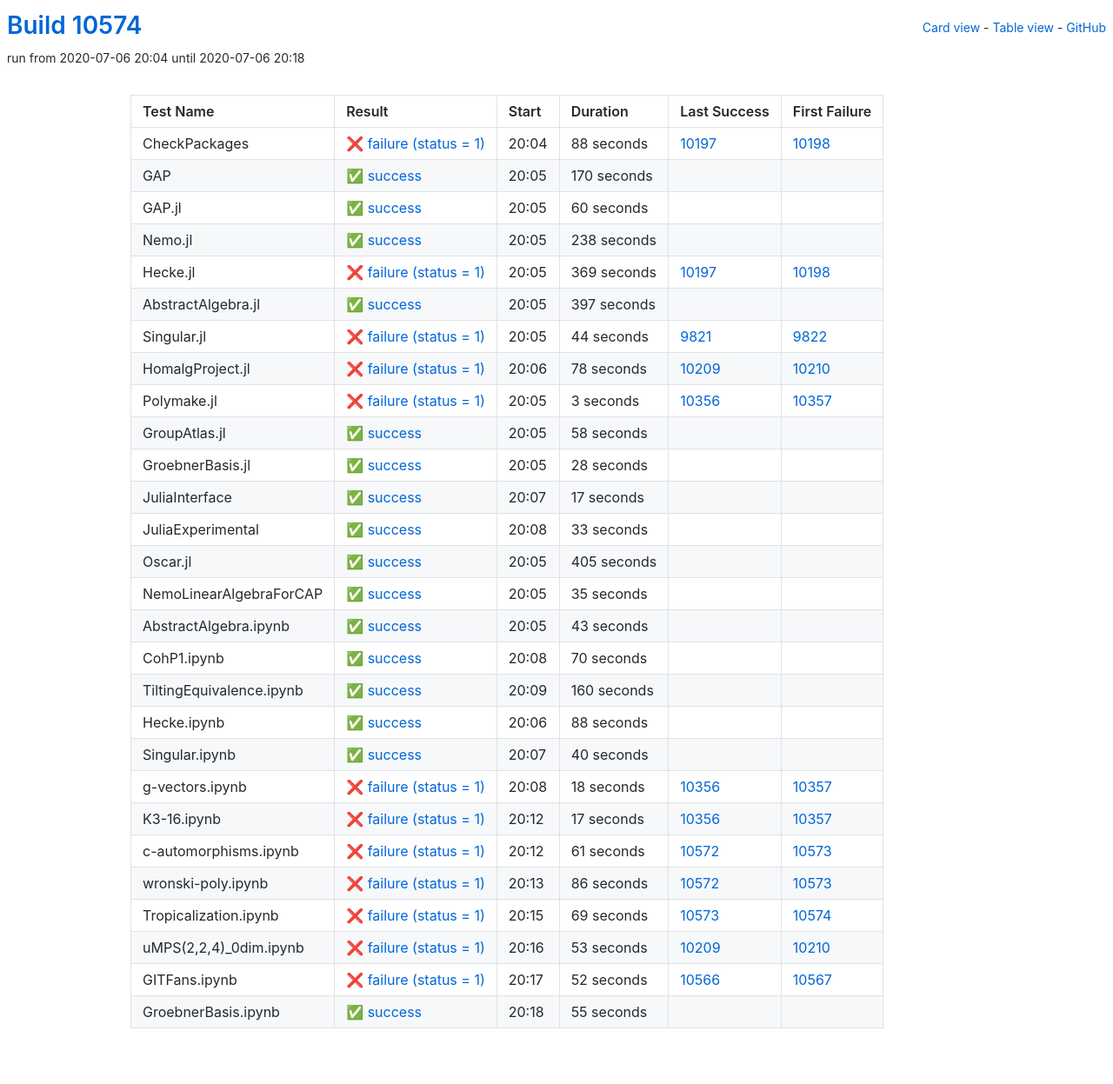
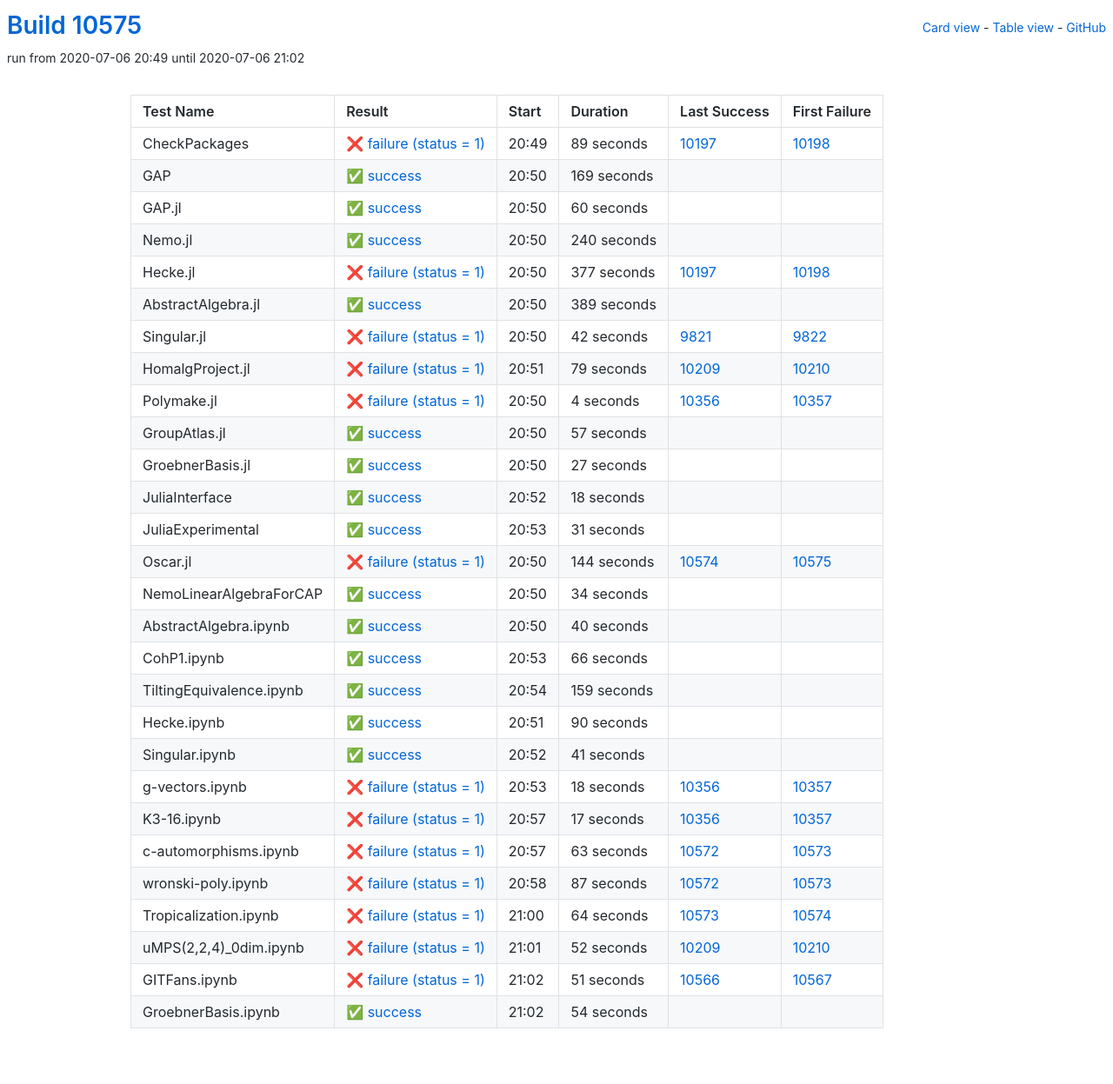
Before and after one commit to oscar-system/oscar-ci-status, a Jekyll site: the page built from table.html, in a window 1280 px wide. Shown: the whole page at 87% size. Built offline with Jekyll 4.4.1, drawn with Linux system fonts in a browser that asks for light colours.

Commit message:
Build #10575

```diff
--- a/_data/ci.yml
+++ b/_data/ci.yml
@@ -1,6 +1,6 @@
 ---
-build: 10574
-build_url: https://oscarci.mathematik.uni-kl.de/job/oscar/10574/
+build: 10575
+build_url: https://oscarci.mathematik.uni-kl.de/job/oscar/10575/
 job: oscar
 organization: oscar-system
 repo: oscar-ci-status
@@ -8,32 +8,32 @@
 tests:
 - name: CheckPackages
   id: checkpackages
-  log: https://oscarci.mathematik.uni-kl.de/job/oscar/10574/artifact/logs/build-10574/CheckPackages.log
-  start: 2020-07-06 20:04
+  log: https://oscarci.mathematik.uni-kl.de/job/oscar/10575/artifact/logs/build-10575/CheckPackages.log
+  start: 2020-07-06 20:49
   success: false
   exitcode: 1
   status: failure
-  duration: 88
+  duration: 89
   last_success: 10197
   last_success_url: https://oscarci.mathematik.uni-kl.de/job/oscar/10197/
   first_failure: 10198
   first_failure_url: https://oscarci.mathematik.uni-kl.de/job/oscar/10198/
 - name: GAP
   id: gap
-  log: https://oscarci.mathematik.uni-kl.de/job/oscar/10574/artifact/logs/build-10574/GAP.log
-  start: 2020-07-06 20:05
+  log: https://oscarci.mathematik.uni-kl.de/job/oscar/10575/artifact/logs/build-10575/GAP.log
+  start: 2020-07-06 20:50
   success: true
   exitcode: 0
   status: success
-  duration: 170
+  duration: 169
   last_success: false
   last_success_url:
   first_failure: false
   first_failure_url:
 - name: GAP.jl
   id: gap-jl
-  log: https://oscarci.mathematik.uni-kl.de/job/oscar/10574/artifact/logs/build-10574/GAP.jl.log
-  start: 2020-07-06 20:05
+  log: https://oscarci.mathematik.uni-kl.de/job/oscar/10575/artifact/logs/build-10575/GAP.jl.log
+  start: 2020-07-06 20:50
   success: true
   exitcode: 0
   status: success
@@ -44,200 +44,152 @@
   first_failure_url:
 - name: Nemo.jl
   id: nemo-jl
-  log: https://oscarci.mathematik.uni-kl.de/job/oscar/10574/artifact/logs/build-10574/Nemo.jl.log
-  start: 2020-07-06 20:05
+  log: https://oscarci.mathematik.uni-kl.de/job/oscar/10575/artifact/logs/build-10575/Nemo.jl.log
+  start: 2020-07-06 20:50
   success: true
   exitcode: 0
   status: success
-  duration: 238
+  duration: 240
   last_success: false
   last_success_url:
   first_failure: false
   first_failure_url:
 - name: Hecke.jl
   id: hecke-jl
-  log: https://oscarci.mathematik.uni-kl.de/job/oscar/10574/artifact/logs/build-10574/Hecke.jl.log
-  start: 2020-07-06 20:05
+  log: https://oscarci.mathematik.uni-kl.de/job/oscar/10575/artifact/logs/build-10575/Hecke.jl.log
+  start: 2020-07-06 20:50
   success: false
   exitcode: 1
   status: failure
-  duration: 369
+  duration: 377
   last_success: 10197
   last_success_url: https://oscarci.mathematik.uni-kl.de/job/oscar/10197/
   first_failure: 10198
   first_failure_url: https://oscarci.mathematik.uni-kl.de/job/oscar/10198/
 - name: AbstractAlgebra.jl
   id: abstractalgebra-jl
-  log: https://oscarci.mathematik.uni-kl.de/job/oscar/10574/artifact/logs/build-10574/AbstractAlgebra.jl.log
-  start: 2020-07-06 20:05
+  log: https://oscarci.mathematik.uni-kl.de/job/oscar/10575/artifact/logs/build-10575/AbstractAlgebra.jl.log
+  start: 2020-07-06 20:50
   success: true
   exitcode: 0
   status: success
-  duration: 397
+  duration: 389
   last_success: false
   last_success_url:
   first_failure: false
   first_failure_url:
 - name: Singular.jl
   id: singular-jl
-  log: https://oscarci.mathematik.uni-kl.de/job/oscar/10574/artifact/logs/build-10574/Singular.jl.log
-  start: 2020-07-06 20:05
+  log: https://oscarci.mathematik.uni-kl.de/job/oscar/10575/artifact/logs/build-10575/Singular.jl.log
+  start: 2020-07-06 20:50
   success: false
   exitcode: 1
   status: failure
-  duration: 44
+  duration: 42
   last_success: 9821
   last_success_url: https://oscarci.mathematik.uni-kl.de/job/oscar/9821/
   first_failure: 9822
   first_failure_url: https://oscarci.mathematik.uni-kl.de/job/oscar/9822/
 - name: HomalgProject.jl
   id: homalgproject-jl
-  log: https://oscarci.mathematik.uni-kl.de/job/oscar/10574/artifact/logs/build-10574/HomalgProject.jl.log
-  start: 2020-07-06 20:06
+  log: https://oscarci.mathematik.uni-kl.de/job/oscar/10575/artifact/logs/build-10575/HomalgProject.jl.log
+  start: 2020-07-06 20:51
   success: false
   exitcode: 1
   status: failure
-  duration: 78
+  duration: 79
   last_success: 10209
   last_success_url: https://oscarci.mathematik.uni-kl.de/job/oscar/10209/
   first_failure: 10210
   first_failure_url: https://oscarci.mathematik.uni-kl.de/job/oscar/10210/
 - name: Polymake.jl
   id: polymake-jl
-  log: https://oscarci.mathematik.uni-kl.de/job/oscar/10574/artifact/logs/build-10574/Polymake.jl.log
-  start: 2020-07-06 20:05
+  log: https://oscarci.mathematik.uni-kl.de/job/oscar/10575/artifact/logs/build-10575/Polymake.jl.log
+  start: 2020-07-06 20:50
   success: false
   exitcode: 1
   status: failure
-  duration: 3
+  duration: 4
   last_success: 10356
   last_success_url: https://oscarci.mathematik.uni-kl.de/job/oscar/10356/
   first_failure: 10357
   first_failure_url: https://oscarci.mathematik.uni-kl.de/job/oscar/10357/
 - name: GroupAtlas.jl
   id: groupatlas-jl
-  log: https://oscarci.mathematik.uni-kl.de/job/oscar/10574/artifact/logs/build-10574/GroupAtlas.jl.log
-  start: 2020-07-06 20:05
+  log: https://oscarci.mathematik.uni-kl.de/job/oscar/10575/artifact/logs/build-10575/GroupAtlas.jl.log
+  start: 2020-07-06 20:50
   success: true
   exitcode: 0
   status: success
-  duration: 58
+  duration: 57
   last_success: false
   last_success_url:
   first_failure: false
   first_failure_url:
 - name: GroebnerBasis.jl
   id: groebnerbasis-jl
-  log: https://oscarci.mathematik.uni-kl.de/job/oscar/10574/artifact/logs/build-10574/GroebnerBasis.jl.log
-  start: 2020-07-06 20:05
+  log: https://oscarci.mathematik.uni-kl.de/job/oscar/10575/artifact/logs/build-10575/GroebnerBasis.jl.log
+  start: 2020-07-06 20:50
   success: true
   exitcode: 0
   status: success
-  duration: 28
+  duration: 27
   last_success: false
   last_success_url:
   first_failure: false
   first_failure_url:
 - name: JuliaInterface
   id: juliainterface
-  log: https://oscarci.mathematik.uni-kl.de/job/oscar/10574/artifact/logs/build-10574/JuliaInterface.log
-  start: 2020-07-06 20:07
+  log: https://oscarci.mathematik.uni-kl.de/job/oscar/10575/artifact/logs/build-10575/JuliaInterface.log
+  start: 2020-07-06 20:52
   success: true
   exitcode: 0
   status: success
-  duration: 17
+  duration: 18
   last_success: false
   last_success_url:
   first_failure: false
   first_failure_url:
 - name: JuliaExperimental
   id: juliaexperimental
-  log: https://oscarci.mathematik.uni-kl.de/job/oscar/10574/artifact/logs/build-10574/JuliaExperimental.log
-  start: 2020-07-06 20:08
+  log: https://oscarci.mathematik.uni-kl.de/job/oscar/10575/artifact/logs/build-10575/JuliaExperimental.log
+  start: 2020-07-06 20:53
   success: true
   exitcode: 0
   status: success
-  duration: 33
+  duration: 31
   last_success: false
   last_success_url:
   first_failure: false
   first_failure_url:
 - name: Oscar.jl
   id: oscar-jl
-  log: https://oscarci.mathematik.uni-kl.de/job/oscar/10574/artifact/logs/build-10574/Oscar.jl.log
-  start: 2020-07-06 20:05
+  log: https://oscarci.mathematik.uni-kl.de/job/oscar/10575/artifact/logs/build-10575/Oscar.jl.log
+  start: 2020-07-06 20:50
+  success: false
+  exitcode: 1
+  status: failure
+  duration: 144
+  last_success: 10574
+  last_success_url: https://oscarci.mathematik.uni-kl.de/job/oscar/10574/
+  first_failure: 10575
+  first_failure_url: https://oscarci.mathematik.uni-kl.de/job/oscar/10575/
+- name: NemoLinearAlgebraForCAP
+  id: nemolinearalgebraforcap
+  log: https://oscarci.mathematik.uni-kl.de/job/oscar/10575/artifact/logs/build-10575/NemoLinearAlgebraForCAP.log
+  start: 2020-07-06 20:50
   success: true
   exitcode: 0
   status: success
-  duration: 405
-  last_success: false
-  last_success_url:
-  first_failure: false
-  first_failure_url:
-- name: NemoLinearAlgebraForCAP
-  id: nemolinearalgebraforcap
-  log: https://oscarci.mathematik.uni-kl.de/job/oscar/10574/artifact/logs/build-10574/NemoLinearAlgebraForCAP.log
-  start: 2020-07-06 20:05
-  success: true
-  exitcode: 0
-  status: success
-  duration: 35
+  duration: 34
   last_success: false
   last_success_url:
   first_failure: false
   first_failure_url:
 - name: AbstractAlgebra.ipynb
   id: abstractalgebra-ipynb
-  log: https://oscarci.mathematik.uni-kl.de/job/oscar/10574/artifact/logs/build-10574/AbstractAlgebra.ipynb.log
-  start: 2020-07-06 20:05
-  success: true
-  exitcode: 0
-  status: success
-  duration: 43
-  last_success: false
-  last_success_url:
-  first_failure: false
-  first_failure_url:
-- name: CohP1.ipynb
-  id: cohp1-ipynb
-  log: https://oscarci.mathematik.uni-kl.de/job/oscar/10574/artifact/logs/build-10574/CohP1.ipynb.log
-  start: 2020-07-06 20:08
-  success: true
-  exitcode: 0
-  status: success
-  duration: 70
-  last_success: false
-  last_success_url:
-  first_failure: false
-  first_failure_url:
-- name: TiltingEquivalence.ipynb
-  id: tiltingequivalence-ipynb
-  log: https://oscarci.mathematik.uni-kl.de/job/oscar/10574/artifact/logs/build-10574/TiltingEquivalence.ipynb.log
-  start: 2020-07-06 20:09
-  success: true
-  exitcode: 0
-  status: success
-  duration: 160
-  last_success: false
-  last_success_url:
-  first_failure: false
-  first_failure_url:
-- name: Hecke.ipynb
-  id: hecke-ipynb
-  log: https://oscarci.mathematik.uni-kl.de/job/oscar/10574/artifact/logs/build-10574/Hecke.ipynb.log
-  start: 2020-07-06 20:06
-  success: true
-  exitcode: 0
-  status: success
-  duration: 88
-  last_success: false
-  last_success_url:
-  first_failure: false
-  first_failure_url:
-- name: Singular.ipynb
-  id: singular-ipynb
-  log: https://oscarci.mathematik.uni-kl.de/job/oscar/10574/artifact/logs/build-10574/Singular.ipynb.log
-  start: 2020-07-06 20:07
+  log: https://oscarci.mathematik.uni-kl.de/job/oscar/10575/artifact/logs/build-10575/AbstractAlgebra.ipynb.log
+  start: 2020-07-06 20:50
   success: true
   exitcode: 0
   status: success
@@ -246,10 +198,58 @@
   last_success_url:
   first_failure: false
   first_failure_url:
+- name: CohP1.ipynb
+  id: cohp1-ipynb
+  log: https://oscarci.mathematik.uni-kl.de/job/oscar/10575/artifact/logs/build-10575/CohP1.ipynb.log
+  start: 2020-07-06 20:53
+  success: true
+  exitcode: 0
+  status: success
+  duration: 66
+  last_success: false
+  last_success_url:
+  first_failure: false
+  first_failure_url:
+- name: TiltingEquivalence.ipynb
+  id: tiltingequivalence-ipynb
+  log: https://oscarci.mathematik.uni-kl.de/job/oscar/10575/artifact/logs/build-10575/TiltingEquivalence.ipynb.log
+  start: 2020-07-06 20:54
+  success: true
+  exitcode: 0
+  status: success
+  duration: 159
+  last_success: false
+  last_success_url:
+  first_failure: false
+  first_failure_url:
+- name: Hecke.ipynb
+  id: hecke-ipynb
+  log: https://oscarci.mathematik.uni-kl.de/job/oscar/10575/artifact/logs/build-10575/Hecke.ipynb.log
+  start: 2020-07-06 20:51
+  success: true
+  exitcode: 0
+  status: success
+  duration: 90
+  last_success: false
+  last_success_url:
+  first_failure: false
+  first_failure_url:
+- name: Singular.ipynb
+  id: singular-ipynb
+  log: https://oscarci.mathematik.uni-kl.de/job/oscar/10575/artifact/logs/build-10575/Singular.ipynb.log
+  start: 2020-07-06 20:52
+  success: true
+  exitcode: 0
+  status: success
+  duration: 41
+  last_success: false
+  last_success_url:
+  first_failure: false
+  first_failure_url:
 - name: g-vectors.ipynb
   id: g-vectors-ipynb
-  log: https://oscarci.mathematik.uni-kl.de/job/oscar/10574/artifact/logs/build-10574/g-vectors.ipynb.log
-  start: 2020-07-06 20:08
+  log: https://oscarci.mathematik.uni-kl.de/job/oscar/10575/artifact/logs/build-10575/g-vectors.ipynb.log
+  start: 2020-07-06 20:53
   success: false
   exitcode: 1
   status: failure
@@ -260,8 +260,8 @@
   first_failure_url: https://oscarci.mathematik.uni-kl.de/job/oscar/10357/
 - name: K3-16.ipynb
   id: k3-16-ipynb
-  log: https://oscarci.mathematik.uni-kl.de/job/oscar/10574/artifact/logs/build-10574/K3-16.ipynb.log
-  start: 2020-07-06 20:12
+  log: https://oscarci.mathematik.uni-kl.de/job/oscar/10575/artifact/logs/build-10575/K3-16.ipynb.log
+  start: 2020-07-06 20:57
   success: false
   exitcode: 1
   status: failure
@@ -272,72 +272,72 @@
   first_failure_url: https://oscarci.mathematik.uni-kl.de/job/oscar/10357/
 - name: c-automorphisms.ipynb
   id: c-automorphisms-ipynb
-  log: https://oscarci.mathematik.uni-kl.de/job/oscar/10574/artifact/logs/build-10574/c-automorphisms.ipynb.log
-  start: 2020-07-06 20:12
+  log: https://oscarci.mathematik.uni-kl.de/job/oscar/10575/artifact/logs/build-10575/c-automorphisms.ipynb.log
+  start: 2020-07-06 20:57
   success: false
   exitcode: 1
   status: failure
-  duration: 61
+  duration: 63
   last_success: 10572
   last_success_url: https://oscarci.mathematik.uni-kl.de/job/oscar/10572/
   first_failure: 10573
   first_failure_url: https://oscarci.mathematik.uni-kl.de/job/oscar/10573/
 - name: wronski-poly.ipynb
   id: wronski-poly-ipynb
-  log: https://oscarci.mathematik.uni-kl.de/job/oscar/10574/artifact/logs/build-10574/wronski-poly.ipynb.log
-  start: 2020-07-06 20:13
+  log: https://oscarci.mathematik.uni-kl.de/job/oscar/10575/artifact/logs/build-10575/wronski-poly.ipynb.log
+  start: 2020-07-06 20:58
   success: false
   exitcode: 1
   status: failure
-  duration: 86
+  duration: 87
   last_success: 10572
   last_success_url: https://oscarci.mathematik.uni-kl.de/job/oscar/10572/
   first_failure: 10573
   first_failure_url: https://oscarci.mathematik.uni-kl.de/job/oscar/10573/
 - name: Tropicalization.ipynb
   id: tropicalization-ipynb
-  log: https://oscarci.mathematik.uni-kl.de/job/oscar/10574/artifact/logs/build-10574/Tropicalization.ipynb.log
-  start: 2020-07-06 20:15
+  log: https://oscarci.mathematik.uni-kl.de/job/oscar/10575/artifact/logs/build-10575/Tropicalization.ipynb.log
+  start: 2020-07-06 21:00
   success: false
   exitcode: 1
   status: failure
-  duration: 69
+  duration: 64
   last_success: 10573
   last_success_url: https://oscarci.mathematik.uni-kl.de/job/oscar/10573/
   first_failure: 10574
   first_failure_url: https://oscarci.mathematik.uni-kl.de/job/oscar/10574/
 - name: uMPS(2,2,4)_0dim.ipynb
   id: umps-2-2-4-0dim-ipynb
-  log: https://oscarci.mathematik.uni-kl.de/job/oscar/10574/artifact/logs/build-10574/uMPS-2-2-4-_0dim.ipynb.log
-  start: 2020-07-06 20:16
+  log: https://oscarci.mathematik.uni-kl.de/job/oscar/10575/artifact/logs/build-10575/uMPS-2-2-4-_0dim.ipynb.log
+  start: 2020-07-06 21:01
   success: false
   exitcode: 1
   status: failure
-  duration: 53
+  duration: 52
   last_success: 10209
   last_success_url: https://oscarci.mathematik.uni-kl.de/job/oscar/10209/
   first_failure: 10210
   first_failure_url: https://oscarci.mathematik.uni-kl.de/job/oscar/10210/
 - name: GITFans.ipynb
   id: gitfans-ipynb
-  log: https://oscarci.mathematik.uni-kl.de/job/oscar/10574/artifact/logs/build-10574/GITFans.ipynb.log
-  start: 2020-07-06 20:17
+  log: https://oscarci.mathematik.uni-kl.de/job/oscar/10575/artifact/logs/build-10575/GITFans.ipynb.log
+  start: 2020-07-06 21:02
   success: false
   exitcode: 1
   status: failure
-  duration: 52
+  duration: 51
   last_success: 10566
   last_success_url: https://oscarci.mathematik.uni-kl.de/job/oscar/10566/
   first_failure: 10567
   first_failure_url: https://oscarci.mathematik.uni-kl.de/job/oscar/10567/
 - name: GroebnerBasis.ipynb
   id: groebnerbasis-ipynb
-  log: https://oscarci.mathematik.uni-kl.de/job/oscar/10574/artifact/logs/build-10574/GroebnerBasis.ipynb.log
-  start: 2020-07-06 20:18
+  log: https://oscarci.mathematik.uni-kl.de/job/oscar/10575/artifact/logs/build-10575/GroebnerBasis.ipynb.log
+  start: 2020-07-06 21:02
   success: true
   exitcode: 0
   status: success
-  duration: 55
+  duration: 54
   last_success: false
   last_success_url:
   first_failure: false
```
Also changed, not shown: README.md.
